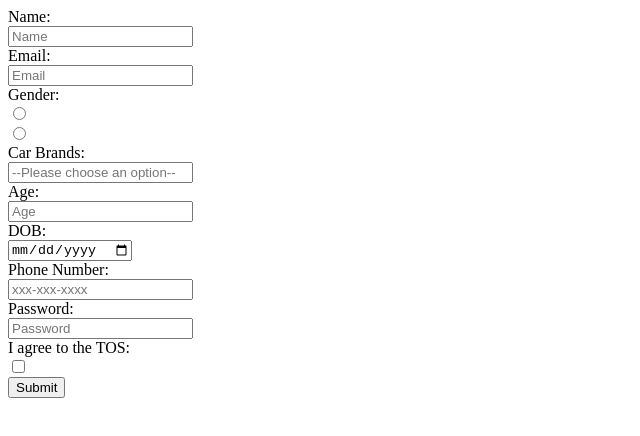
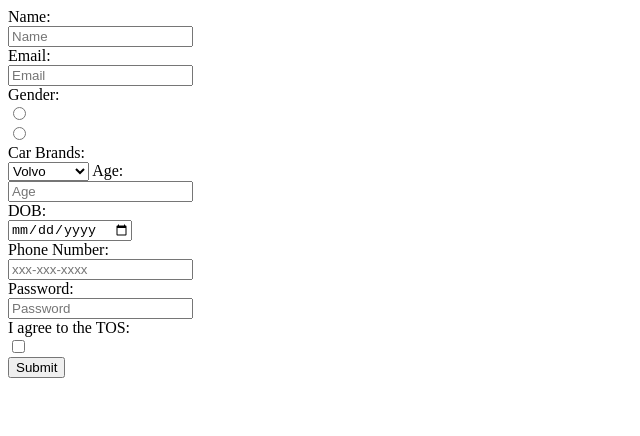
Before and after one commit to acciojob/signup-form-car-rajeshchau, a website: page main.html in a window 1280 px wide. Shown: the whole page, without its empty margins (0-640 px from the left). Drawn offline with Linux system fonts and the light colour scheme.

Commit message:
created a submission

```diff
--- a/main.html
+++ b/main.html
@@ -16,7 +16,12 @@
 		<input type="radio" id="gender_m" name="gender"  required><br>
 		<input type="radio" id="gender_f" name="gender" required><br>
 		<label for="cars">Car Brands:</label><br>
-		<input type="select" id="cars" placeholder="--Please choose an option--" required><br>
+		<select name="cars" id="cars" placeholder="--Please choose an option--" required>
+  <option value="volvo">Volvo</option>
+  <option value="saab">Saab</option>
+  <option value="mercedes">Mercedes</option>
+  <option value="audi">Audi</option>
+</select>
 		<label for="age">Age:</label><br>
 		<input type="number" id="age" placeholder="Age" required><br>
 		<label for="dob">DOB:</label><br>
```
